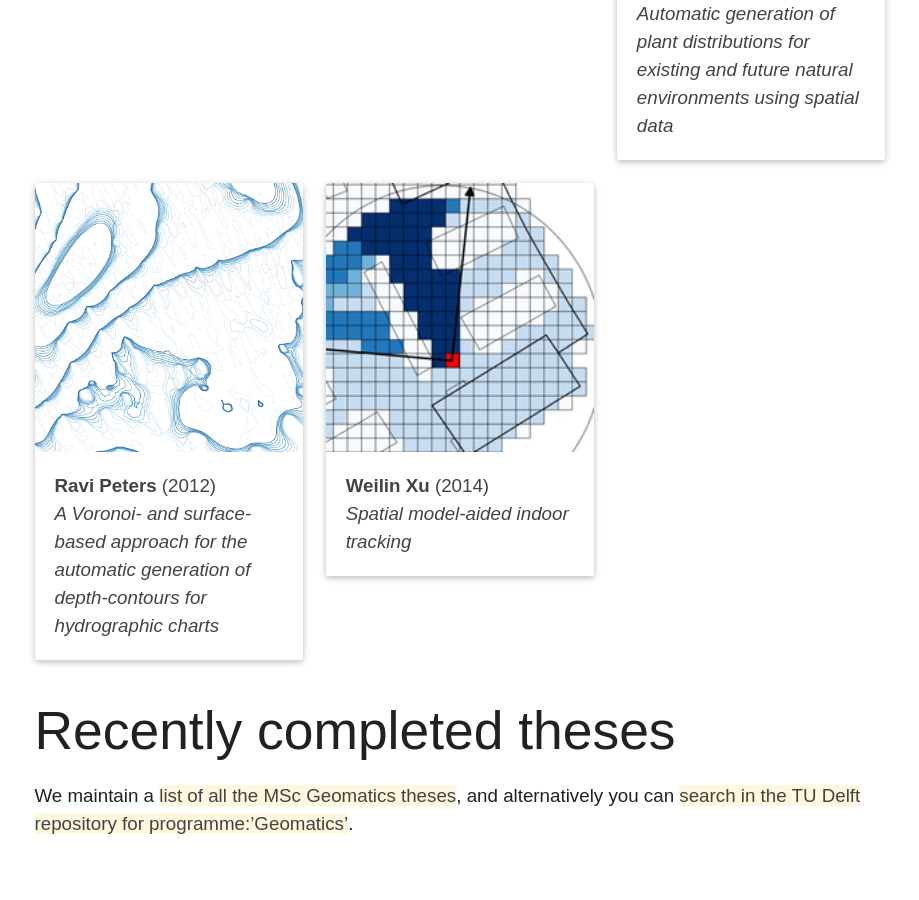
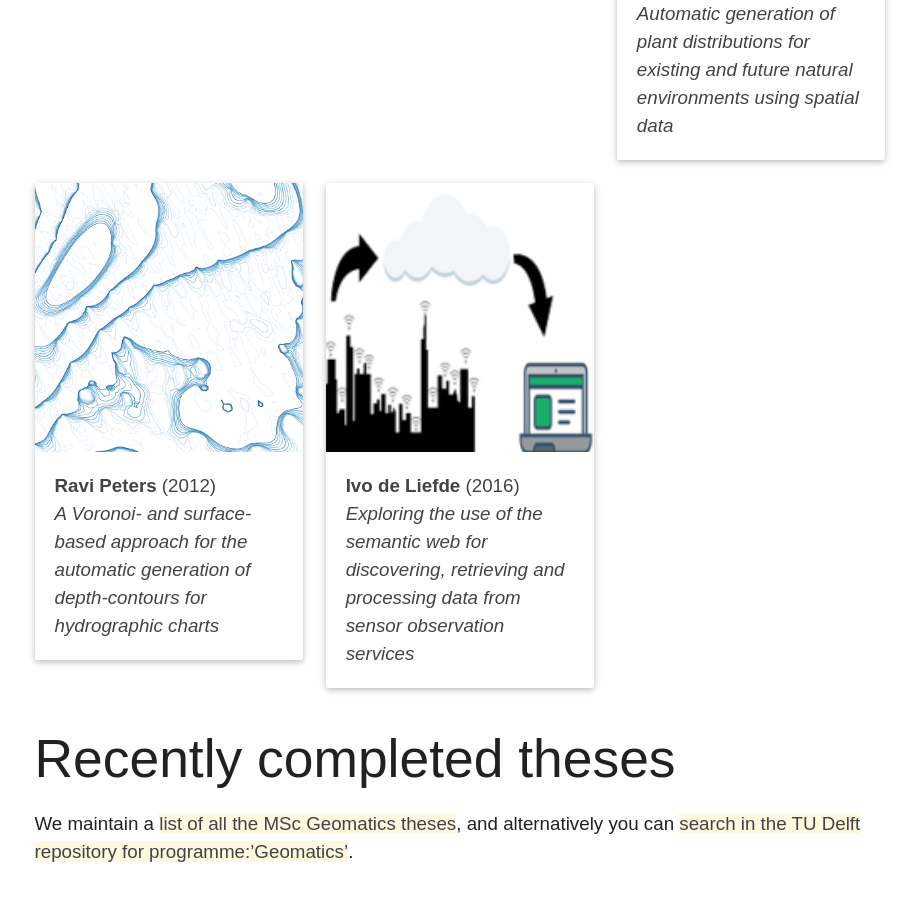
Before and after one commit to tudelft3d/geo2020, a Jekyll site: the page built from exampletheses/index.md, in a window 1280 px wide and 900 px high, scrolled down 1097 px. Shown: the whole window, without its empty margins (180-1099 px from the left). Built offline with Jekyll 4.4.1, drawn with Linux system fonts in a browser that asks for light colours; nearby versions of some CDN libraries; before the commit the page ends 1969 px from its top, so only the background shows below that.

Commit message:
ivo thesis

```diff
--- a/_data/mscbest.yml
+++ b/_data/mscbest.yml
@@ -2,28 +2,28 @@
 - surname: Fichtner
   name: Florian
   title: Semantic enrichment of a point cloud based on an octree for multi-storey pathfinding
-  link: http://repository.tudelft.nl/islandora/object/uuid:b4c13508-dbcc-4a32-a7b7-9cb22230e0a7?collection=education
+  link: http://repository.tudelft.nl/islandora/object/uuid:b4c13508-dbcc-4a32-a7b7-9cb22230e0a7/
   image: florian.jpg
   year: 2016
 
 - surname: Onrust
   name: Benny
   title: Automatic generation of plant distributions for existing and future natural environments using spatial data
-  link: http://repository.tudelft.nl/view/ir/uuid%3A35f4cc9b-0cb8-4030-b1ae-ad2be146636f/
+  link: http://repository.tudelft.nl/islandora/object/uuid:3A35f4cc9b-0cb8-4030-b1ae-ad2be146636f/
   image: benny.png
   year: 2015
 
-- surname: Xu
-  name: Weilin
-  title: Spatial model-aided indoor tracking
-  link: http://repository.tudelft.nl/view/ir/uuid%3A8fd6a9ef-3dfb-4bd1-b54e-44d5b2cca973/
-  image: xu.png
-  year: 2014
+- surname: de Liefde
+  name: Ivo
+  title: Exploring the use of the semantic web for discovering, retrieving and processing data from sensor observation services
+  link: http://repository.tudelft.nl/islandora/object/uuid:44d66025-3e51-4d32-81aa-e093f0aca833
+  image: ivo.png
+  year: 2016
 
 - surname: Boeters
   name: Roeland
   title: Automatic enhancement of CityGML LoD2 models with interiors and its usability for net internal area determination
-  link: http://repository.tudelft.nl/view/ir/uuid:b22a2b93-4a0a-4aa7-8e3b-6e08e0027634
+  link: http://repository.tudelft.nl/islandora/object/uuid:b22a2b93-4a0a-4aa7-8e3b-6e08e0027634
   image: roeland.jpg
   github: https://github.com/tudelft3d/lod2plus
   year: 2013
@@ -31,13 +31,13 @@
 - surname: Peters
   name: Ravi
   title: A Voronoi- and surface-based approach for the automatic generation of depth-contours for hydrographic charts
-  link: http://repository.tudelft.nl/view/ir/uuid%3A5977a99b-0875-44b4-abe1-09288bf2aed1/
+  link: http://repository.tudelft.nl/islandora/object/uuid:3A5977a99b-0875-44b4-abe1-09288bf2aed1/
   image: ravi.png
   year: 2012
 
 - surname: Biljecki
   name: Filip
   title: Automatic segmentation and classification of movement trajectories for transportation modes
-  link: http://repository.tudelft.nl/view/ir/uuid%3A654587d2-6e93-4619-ab9a-29d95f843f35/
+  link: http://repository.tudelft.nl/islandora/object/uuid:3A654587d2-6e93-4619-ab9a-29d95f843f35/
   image: filip.png
   year: 2010
```
Also changed, not shown: exampletheses/img/ivo.png (added).
